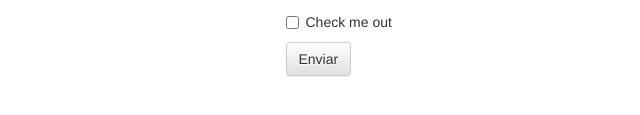
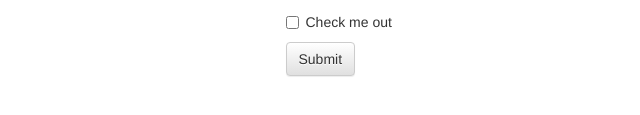
Before and after one commit to phooo/formularioDeRegistro, a plain HTML site: page indexUNO.html in a window 1280 px wide. Shown: the part 369-484 px from the top of the page, 77-717 px from the left. Drawn offline with nearby package versions, Linux system fonts and the light colour scheme.

Commit message:
Revert "corregí el nombre del botón"
This reverts commit 1106c8a32d72f1cd9d99eed01ca6a5b3f3d68dbc.

```diff
--- a/indexUNO.html
+++ b/indexUNO.html
@@ -63,7 +63,7 @@
                   <input type="checkbox"> Check me out
                 </label>
               </div>
-              <button type="submit" class="btn btn-default">Enviar</button>
+              <button type="submit" class="btn btn-default">Submit</button>
             </form>
 
 
```
